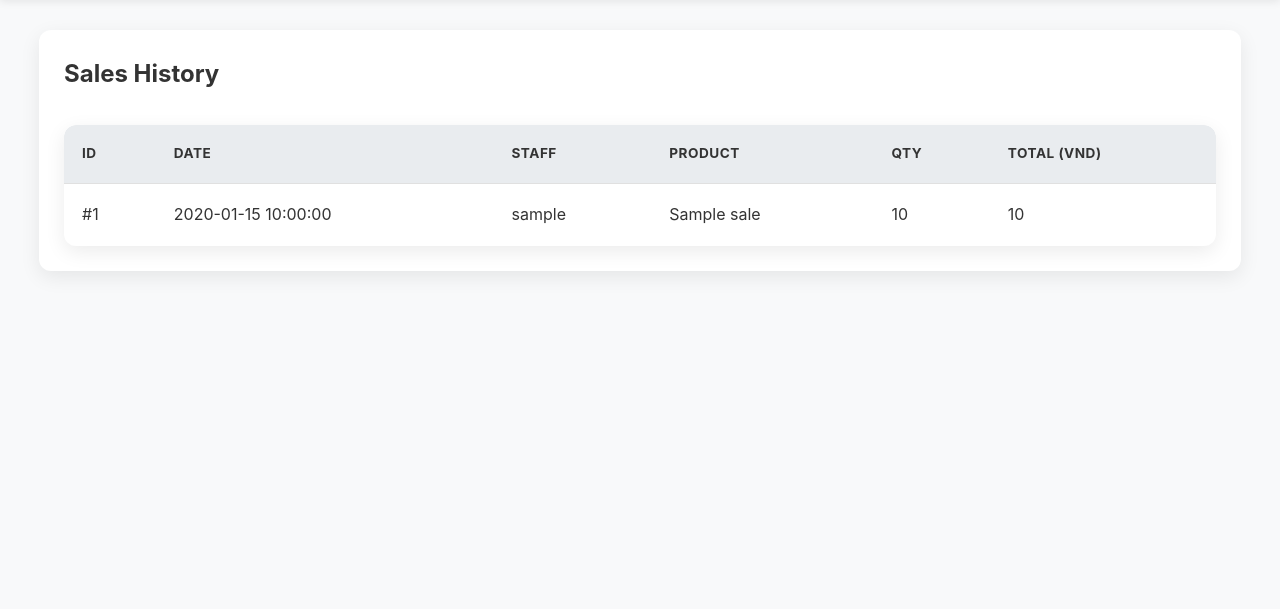
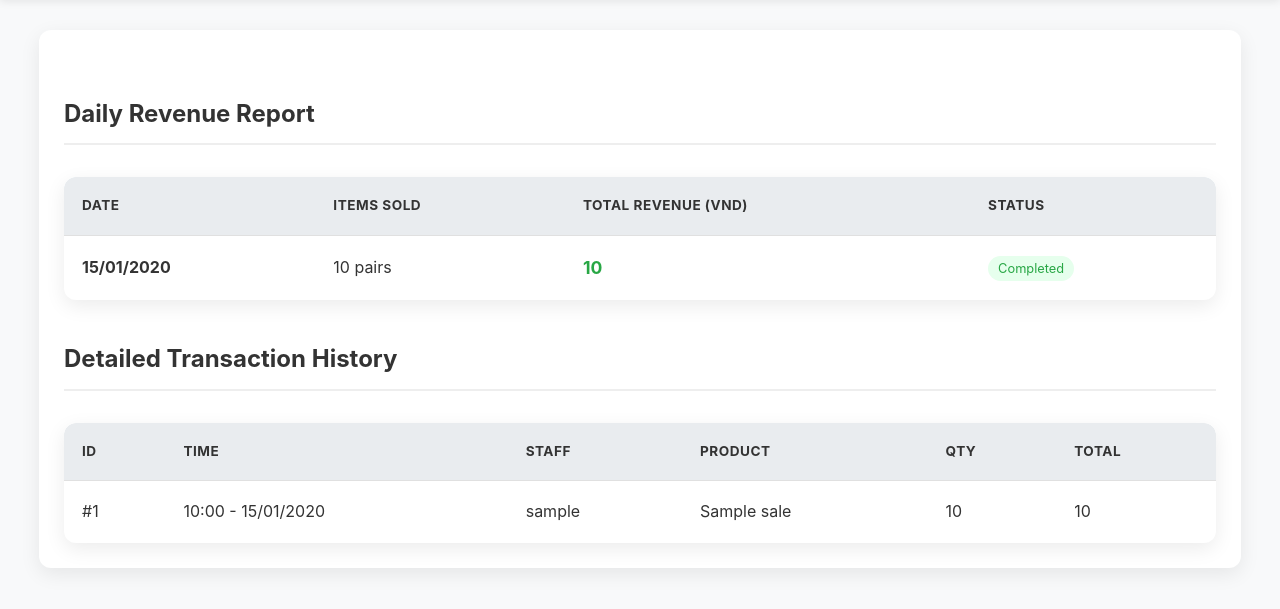
Before and after one commit to minhduc29-07/web, a PHP site: page /sales_history.php in a window 1280 px wide. Shown: the part 82-691 px from the top of the page. Run offline with PHP 8.4, Linux system fonts and the light colour scheme; the visitor is signed in with stand-in values (Sample User, id 1); tables that the repository leaves empty or names only in its code hold one stand-in row (values such as "Sample post").

Commit message:
Update sales_history.php

```diff
--- a/sales_history.php
+++ b/sales_history.php
@@ -2,42 +2,98 @@
 require_once 'db.php';
 check_login();
 
-// Lấy danh sách lịch sử bán hàng
-$sql = "SELECT s.*, u.username
-        FROM sales s
-        JOIN users u ON s.user_id = u.id
-        ORDER BY s.sale_date DESC";
-$history = $conn->query($sql);
+// 1. LẤY BÁO CÁO DOANH THU THEO NGÀY
+// Gom nhóm theo ngày (Ngày, Tổng tiền, Tổng số lượng giày bán ra)
+$sql_report = "SELECT
+                DATE(sale_date) as report_date,
+                SUM(total_price) as daily_revenue,
+                SUM(quantity) as items_sold
+               FROM sales
+               GROUP BY DATE(sale_date)
+               ORDER BY report_date DESC";
+$report = $conn->query($sql_report);
+
+// 2. LẤY CHI TIẾT LỊCH SỬ GIAO DỊCH (Như cũ)
+$sql_history = "SELECT s.*, u.username
+                FROM sales s
+                JOIN users u ON s.user_id = u.id
+                ORDER BY s.sale_date DESC";
+$history = $conn->query($sql_history);
 ?>
 
 <!DOCTYPE html>
 <html lang="en">
 <head>
     <meta charset="UTF-8">
-    <title>Sales History</title>
+    <title>Sales History & Revenue</title>
     <link rel="stylesheet" href="style.css?v=<?php echo time(); ?>">
+    <style>
+        .report-card {
+            background: linear-gradient(135deg, #4A90E2, #357ABD);
+            color: white;
+            padding: 20px;
+            border-radius: 12px;
+            margin-bottom: 30px;
+        }
+        .report-card h3 { color: white; margin-top: 0; }
+        .section-title { border-bottom: 2px solid #eee; padding-bottom: 10px; margin: 40px 0 20px 0; color: #333; }
+    </style>
 </head>
 <body>
     <?php require_once 'navigation.php'; ?>
+
     <div class="container">
-        <h2>Sales History</h2>
+
+        <h2 class="section-title">Daily Revenue Report</h2>
+        <div class="table-container">
+            <table>
+                <thead>
+                    <tr style="background-color: #f0f8ff;">
+                        <th>Date</th>
+                        <th>Items Sold</th>
+                        <th>Total Revenue (VND)</th>
+                        <th>Status</th>
+                    </tr>
+                </thead>
+                <tbody>
+                    <?php if ($report->num_rows > 0): ?>
+                        <?php while($row = $report->fetch_assoc()): ?>
+                        <tr>
+                            <td style="font-weight:bold;">
+                                <?php echo date("d/m/Y", strtotime($row['report_date'])); ?>
+                            </td>
+                            <td><?php echo $row['items_sold']; ?> pairs</td>
+                            <td style="color: #28a745; font-weight: bold; font-size: 1.1rem;">
+                                <?php echo number_format($row['daily_revenue']); ?>
+                            </td>
+                            <td><span style="background:#e6ffed; color:#28a745; padding:5px 10px; border-radius:15px; font-size:0.8rem;">Completed</span></td>
+                        </tr>
+                        <?php endwhile; ?>
+                    <?php else: ?>
+                        <tr><td colspan="4" style="text-align:center">No sales data yet.</td></tr>
+                    <?php endif; ?>
+                </tbody>
+            </table>
+        </div>
+
+        <h2 class="section-title">Detailed Transaction History</h2>
         <div class="table-container">
             <table>
                 <thead>
                     <tr>
                         <th>ID</th>
-                        <th>Date</th>
+                        <th>Time</th>
                         <th>Staff</th>
                         <th>Product</th>
                         <th>Qty</th>
-                        <th>Total (VND)</th>
+                        <th>Total</th>
                     </tr>
                 </thead>
                 <tbody>
                     <?php while($row = $history->fetch_assoc()): ?>
                     <tr>
                         <td>#<?php echo $row['id']; ?></td>
-                        <td><?php echo $row['sale_date']; ?></td>
+                        <td><?php echo date("H:i - d/m/Y", strtotime($row['sale_date'])); ?></td>
                         <td><?php echo html_safe($row['username']); ?></td>
                         <td><?php echo html_safe($row['product_name']); ?></td>
                         <td><?php echo $row['quantity']; ?></td>
@@ -47,6 +103,7 @@ $history = $conn->query($sql);
                 </tbody>
             </table>
         </div>
+
     </div>
 </body>
 </html>
```
